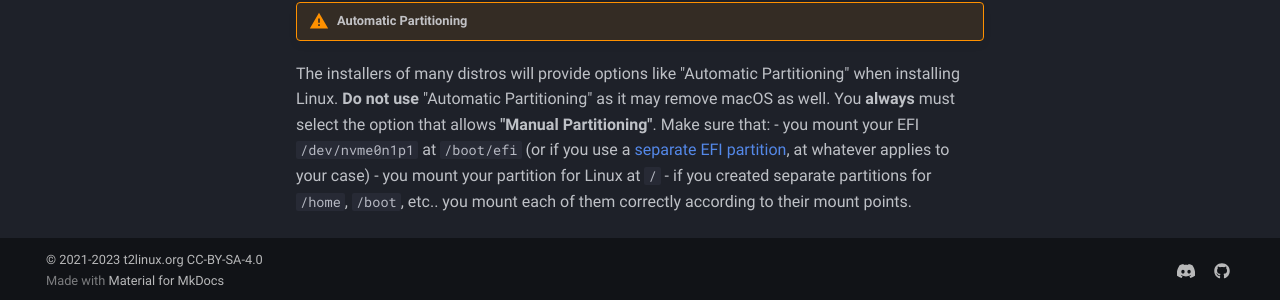
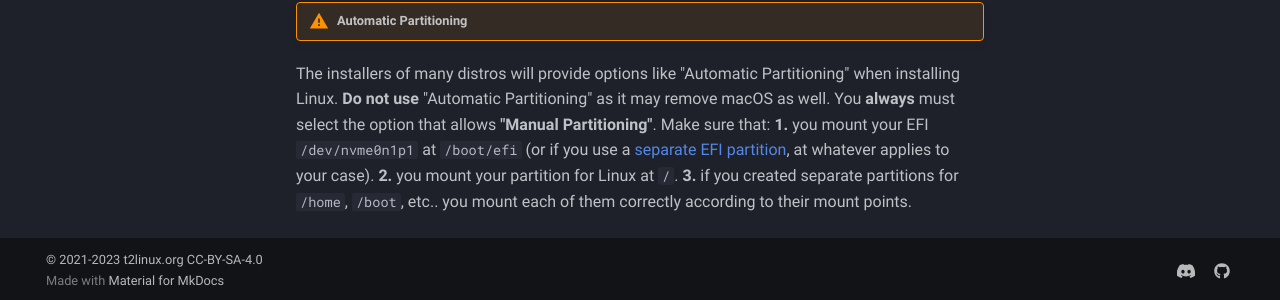
Before and after one commit to t2linux/wiki, an MkDocs documentation site: the page built from docs/guides/preinstall.md, in a window 1280 px wide and 900 px high, scrolled down 3479 px. Shown: the part 597-897 px from the top of the window. Built offline with MkDocs 1.6.1 and Material for MkDocs 9.7.7, drawn with Linux system fonts in a browser that asks for light colours; comment, search, counter and statistics services are not loaded.

Commit message:
warning automatic partition formatting

```diff
--- a/docs/guides/preinstall.md
+++ b/docs/guides/preinstall.md
@@ -118,7 +118,4 @@ This may occur when booting Linux from a partition formatted as APFS or "macOS E
 You can now follow the installation guide for your chosen distribution: [Guides for different distributions](https://wiki.t2linux.org/distributions/overview/)
 
 !!! Warning "Automatic Partitioning"
-The installers of many distros will provide options like "Automatic Partitioning" when installing Linux. **Do not use** "Automatic Partitioning" as it may remove macOS as well. You **always** must select the option that allows **"Manual Partitioning"**. Make sure that:
-- you mount your EFI `/dev/nvme0n1p1`  at `/boot/efi` (or if you use a [separate EFI partition](https://wiki.t2linux.org/guides/windows/#using-seperate-efi-partitions), at whatever applies to your case)
-- you mount your partition for Linux at `/`
-- if you created separate partitions for `/home`, `/boot`, etc.. you mount each of them correctly according to their mount points.
+The installers of many distros will provide options like "Automatic Partitioning" when installing Linux. **Do not use** "Automatic Partitioning" as it may remove macOS as well. You **always** must select the option that allows **"Manual Partitioning"**. Make sure that: **1.** you mount your EFI `/dev/nvme0n1p1`  at `/boot/efi` (or if you use a [separate EFI partition](https://wiki.t2linux.org/guides/windows/#using-seperate-efi-partitions), at whatever applies to your case). **2.** you mount your partition for Linux at `/`. **3.** if you created separate partitions for `/home`, `/boot`, etc.. you mount each of them correctly according to their mount points.
```
